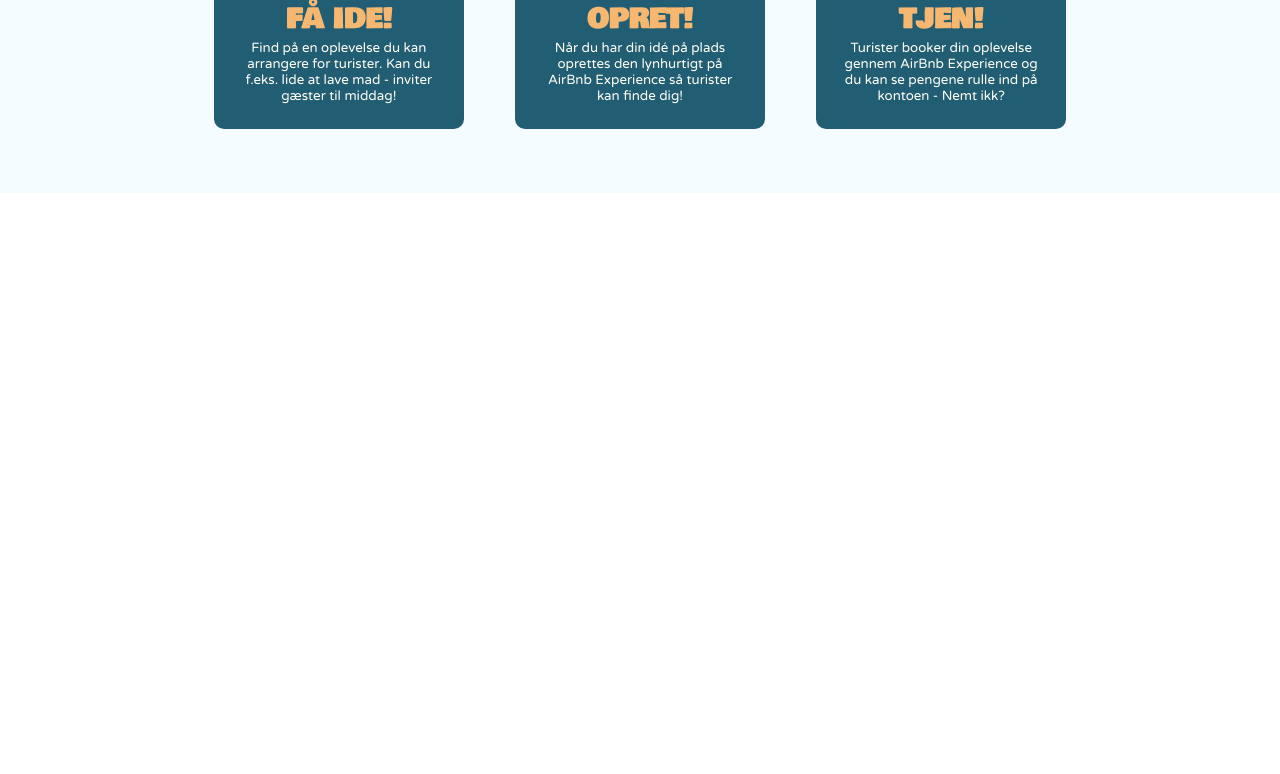
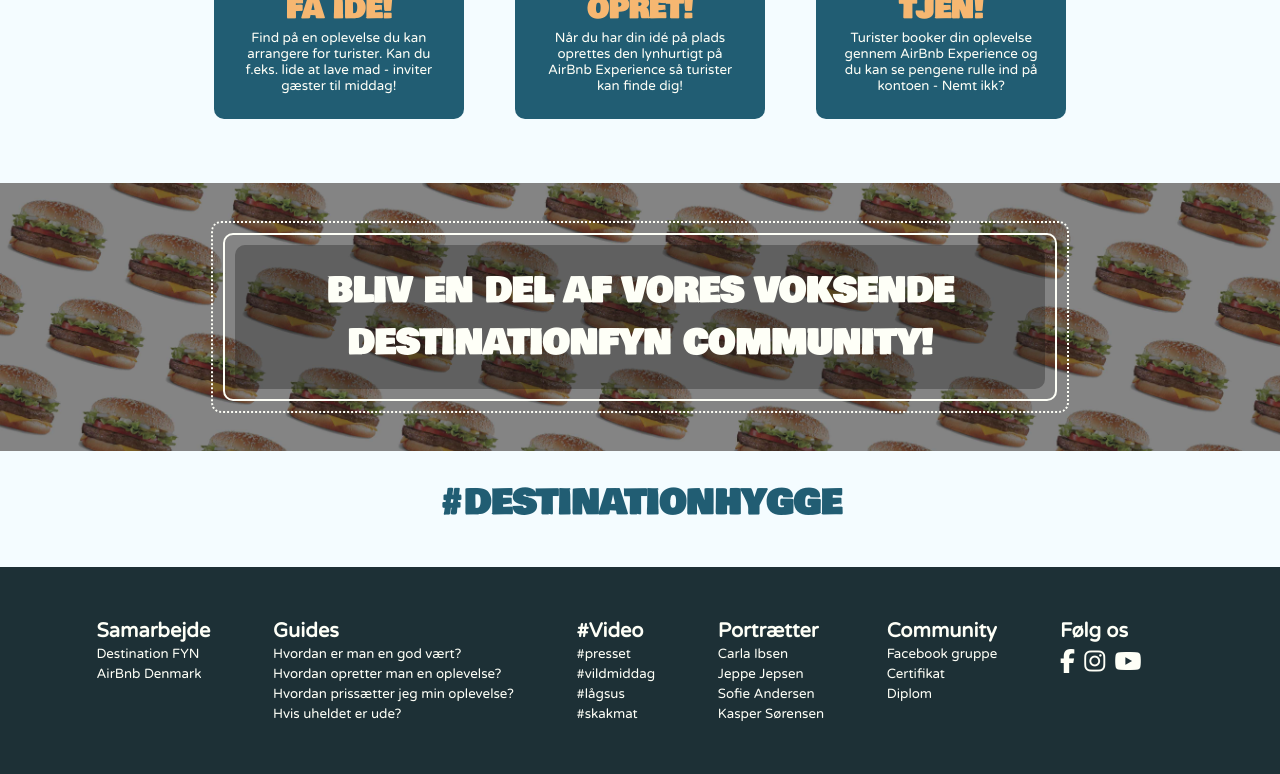
Before and after one commit to Henrylette/DestinationFyn, a plain HTML site: page index.html in a window 1280 px wide. Shown: the part 1279-2053 px from the top of the page. Before the commit the page ends 1472 px from the top, so only its background shows below. Drawn offline with Linux system fonts and the light colour scheme.

Commit message:
Tilføjet footer

```diff
--- a/index.html
+++ b/index.html
@@ -28,10 +28,12 @@
         <a class="btn-yellow" href=""><i class="fab fa-airbnb"></i> Opret oplevelse</a>
         </div>
     </header>
+
+
     <section class="section-blue">
         <div class="border-dotted">
             <div class="border-solid">
-                    <h1>#DestinationHygge</h1>
+                    <h2>#DestinationHygge</h2>
             </div>
         </div>
     </section>
@@ -62,5 +64,77 @@
         </div>
     </section>
 
+    <section class="section-citat">
+        <div class="border-dotted">
+            <div class="border-solid">
+                <div class="citat-wrapper">
+                    <h2>Bliv en del af vores voksende Destinationfyn community!</h2>
+                </div>
+            </div>
+        </div>
+    </section>
+
+    <section class="section-light-blue">
+        <h2 class="h2-blue">#DestinationHygge</h2>
+    </section>
+
+    <footer>
+        <div class="footer-container">
+            <div class="footer-box">
+                <h6>Samarbejde</h6>
+                <ul>
+                    <li><a href="">Destination FYN</a></li>
+                    <li><a href="">AirBnb Denmark</a></li>
+                </ul>
+            </div>
+            <div class="footer-box">
+                <h6>Guides</h6>
+                <ul>
+                    <li><a href="">Hvordan er man en god vært? </a></li>
+                    <li><a href="">Hvordan opretter man en oplevelse? </a></li>
+                    <li><a href="">Hvordan prissætter jeg min oplevelse? </a></li>
+                    <li><a href="">Hvis uheldet er ude?</a></li>
+                </ul>
+            </div>
+            <div class="footer-box">
+                <h6>#Video</h6>
+                <ul>
+                    <li><a href="">#presset</a></li>
+                    <li><a href="">#vildmiddag</a></li>
+                    <li><a href="">#lågsus</a></li>
+                    <li><a href="">#skakmat</a></li>
+                </ul>
+
+            </div>
+            <div class="footer-box">
+                <h6>Portrætter</h6>
+                <ul>
+                    <li><a href="">Carla Ibsen</a></li>
+                    <li><a href="">Jeppe Jepsen</a></li>
+                    <li><a href="">Sofie Andersen</a></li>
+                    <li><a href="">Kasper Sørensen</a></li>
+                </ul>
+
+            </div>
+            <div class="footer-box">
+                <h6>Community</h6>
+                <ul>
+                    <li><a href="">Facebook gruppe</a></li>
+                    <li><a href="">Certifikat</a></li>
+                    <li><a href="">Diplom</a></li>
+                </ul>
+
+            </div>
+            <div class="footer-box">
+                <h6>Følg os</h6>
+                <ul class="footer-some">
+                    <li><a href=""><i class="fab fa-facebook-f"></i></a></li>
+                    <li><a href=""><i class="fab fa-instagram"></i></a></li>
+                    <li><a href=""><i class="fab fa-youtube"></i></a></li>
+                </ul>
+            </div>
+        </div>
+    </footer>
+
 </body>
 </html>
--- a/style.css
+++ b/style.css
@@ -17,11 +17,32 @@ h1{
     font-size: 30pt;
 }
 
+h2{
+    font-family: 'Bowlby One', cursive;
+    color: #FEFFF7;
+    text-transform: uppercase;
+    font-size: 25pt;
+}
+
+.h2-blue{
+    font-family: 'Bowlby One', cursive;
+    color: #215D73;
+    text-transform: uppercase;
+    font-size: 25pt;
+    text-align: center;
+}
+
 h3{
     font-family: 'Bowlby One', cursive;
     color: #F6B771;
     text-transform: uppercase;
     font-size: 20pt;
+}
+
+h6{
+    font-family: 'Varela Round', sans-serif;
+    color: #FEFFF7;
+    font-size: 15pt;
 }
 
 p{
@@ -75,6 +96,7 @@ nav a{
     cursor: pointer;
 }
 
+
 /*--BORDER--*/
 .border-solid{
     border: solid 2px #FEFFF7;
@@ -85,7 +107,7 @@ nav a{
 
 .border-dotted{
     border: dotted 2px #FEFFF7;
-    width: 45%;
+    width: 67%;
     margin: auto;
     padding: 10px;
     border-radius: 10px;
@@ -106,13 +128,20 @@ nav a{
     position: relative;
 }
 
+.section-citat{
+    background-image: url(images/burger-wallpaper.jpg);
+    background-size: cover;
+    padding-top: 3%;
+    padding-bottom: 3%;
+    text-align: center;
+}
+
 /*---HOME---*/
 
 /*header-section*/
 .header-home{
     background-color:#F6B771;
     height: 100vh;
-    position: relative;
     background-image: url(images/forside.png);
     background-size: cover;
     background-position: bottom right;
@@ -120,6 +149,7 @@ nav a{
     background-size: 66%;
     z-index: -1;
 }
+
 
 .header-txt{
     width: 50%;
@@ -137,6 +167,7 @@ nav a{
 .mini-guide-container{
     display: flex;
     justify-content: center;
+    flex-wrap: wrap;
 }
 
 .mini-guide-item{
@@ -149,6 +180,7 @@ nav a{
     display: block;
     margin: auto;
 }
+
 
 .mini-guide-txt{
     background-color: #215D73;
@@ -163,3 +195,53 @@ nav a{
     padding-left: 5px;
     padding-bottom: 5px;
 }
+
+/*section citat*/
+.citat-wrapper{
+    background-color: rgba(17, 17, 17, 0.308);
+    border-radius: 10px;
+    margin: 10px;
+    padding: 20px;
+}
+
+/*--FOOTER--*/
+footer{
+    background-color: #1D3036;
+    color: #FEFFF7;
+    padding-top: 4%;
+    padding-bottom: 4%;
+}
+
+.footer-container{
+    display: flex;
+    justify-content: center;
+    padding-left: 2%;
+    flex-wrap: wrap;
+}
+
+.footer-box{
+    margin-right: 5%;
+}
+
+
+.footer-box ul{
+   list-style-type: none;
+}
+.footer-box a{
+    font-size: 10pt;
+    text-decoration: none;
+    color: #FEFFF7;
+}
+
+.footer-some{
+    margin-top: 5px;
+}
+
+.footer-some li{
+    display: inline;
+}
+
+.footer-some a{
+    font-size: 18pt;
+    margin-right: 5px;
+}
```
Also changed, not shown: images/burger-wallpaper.jpg (added), 1 other file.
